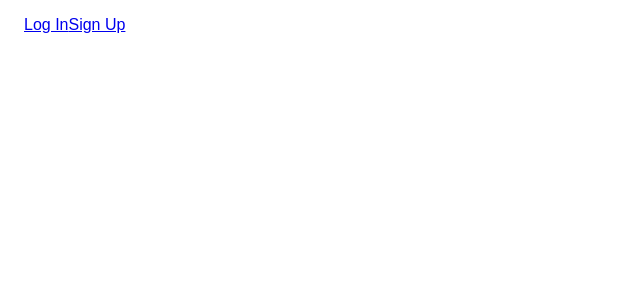
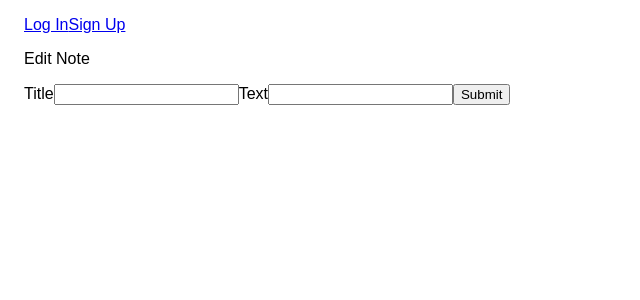
Before and after one commit to jandcco/cognotes-client, a React app: page /notes/edit/1 in a window 1280 px wide. Shown: the top 300 px of the page, without its empty margins (0-640 px from the left). Built offline with nearby package versions, Linux system fonts and the light colour scheme; no server answers.

Commit message:
Edit and Delete Flow

```diff
--- a/package.json
+++ b/package.json
@@ -5,9 +5,8 @@
   "main": "./src/index.js",
   "proxy": "http://localhost:3001",
   "scripts": {
-    "start": "webpack-dev-server --config ./webpack.config.jsgit ",
-    "prod": "NODE_ENV=production node src/server.js",
-    "heroku-postbuild": "webpack -p",
+    "start": "webpack-dev-server --config ./webpack.config.js --mode development -d",
+    "start:prod": "babel-node ./src/index.js",
     "build": "webpack --mode development",
     "test": "echo \"Error: no test specified\" && exit 1"
   },
--- a/src/App.js
+++ b/src/App.js
@@ -2,7 +2,8 @@ import React, { Component} from "react";
 import {
   BrowserRouter as Router,
   Route,
-  Link
+  Link,
+  Switch
 } from "react-router-dom";
 
 import Navbar from "./Components/Navbar/Navbar";
@@ -10,6 +11,10 @@ import Home from "./Pages/Home/Home";
 import LogIn from "./Pages/LogIn/LogIn";
 import Register from "./Pages/Register/Register";
 import Dashboard from "./Pages/Dashboard/Dashboard";
+import ShowGroup from "./Pages/ShowGroup/ShowGroup";
+import Search from "./Pages/Search/Search"
+import CreateNoteForm from "./Pages/CreateNoteForm/CreateNoteForm";
+import EditNote from "./Pages/EditNote/EditNote";
 import "./App.css";
 
 class App extends Component{
@@ -25,22 +30,18 @@ class App extends Component{
 
   setWebToken(token){
     console.log(`Token ${token} set on client`);
+
     this.setState({
+      token,
       loggedIn: true
-    })
-    this.setState({
-      token
     });
   }
 
   clearWebToken(){
-    console.log(`Token removed from client`);
-    this.setState({
-      loggedIn: false
-    })
     if (this.state.token){
       this.setState({
-        token: ""
+        token: "",
+        loggedIn: false
       });
     }
   }
@@ -53,16 +54,24 @@ class App extends Component{
         <Router>
           <div>
             <Navbar  loggedIn={this.state.loggedIn}/>
-            {/* <div className="navbar">
-            <LogIn setWebToken={this.setWebToken}/>
-            <Register />
-            </div> */}
-            <Route exact path="/" component={Home} />
-            <Route path="/log-in" component={()=>
-              <LogIn setWebToken={this.setWebToken} />
-            } />
-            <Route path="/register" component={Register} />
-            <Route path="/dashboard" component={Dashboard} />
+            <Switch>
+              <Route exact path="/" component={Home} />
+              <Route path="/log-in" component={()=>
+                <LogIn setWebToken={this.setWebToken} />
+              } />
+              <Route path="/register" component={Register} />
+              <Route exact path="/dashboard/note/new" component={() =>
+                <CreateNoteForm token={this.state.token} />
+              } />
+
+              <Route path="/dashboard" component={()=>
+                <Dashboard token={this.state.token} />} />
+
+              <Route path="/notes/edit/:id" render={() => <EditNote token={this.state.token} />} />
+              <Route path="/search" component={Search} />
+              <Route path="/group/:id" component={ShowGroup} />
+
+            </Switch>
           </div>
         </Router>
 
--- a/src/Components/Navbar/Navbar.js
+++ b/src/Components/Navbar/Navbar.js
@@ -8,7 +8,10 @@ const Navbar = (props) => {
       {
         props.loggedIn ?
         (
-         <p>...</p>
+         <div>
+           <Link to="/search" >Search Groups or Tags</Link>
+           <Link to="/logout" >Log Out</Link>
+         </div>
         ) :
         (
           <div>
--- /dev/null
+++ b/src/Components/TmpNoteList/TmpNoteList.js
@@ -0,0 +1,28 @@
+import React from "react";
+import Note from "../Note/Note";
+import {Link} from "react-router-dom";
+import axios from "axios";
+const TmpNoteList = (props) => {
+  let notes;
+  if (props.notes){
+    notes = props.notes.map((note) => {
+      return (
+        <div key={note._id}>
+          <p> {note.title} </p>
+          <Link to={`/notes/edit/${note._id}`} > Edit </Link>
+          <button onClick={async () => {
+            await axios.delete(`http://localhost:3001/note/${note._id}?token=${props.token}`);
+          }}> Delete </button>
+        </div>
+      );
+    });
+  } else {
+    notes = null;
+  }
+
+  return (
+    notes
+  );
+};
+
+export default TmpNoteList;
--- /dev/null
+++ b/src/Pages/CreateNoteForm/CreateNoteForm.js
@@ -0,0 +1,57 @@
+import React from "react";
+import {withRouter } from "react-router-dom";
+import axios from "axios";
+
+class CreateNoteForm extends React.Component{
+  constructor(props){
+    super(props);
+
+    this.handleInputChange = this.handleInputChange.bind(this);
+    this.handleNoteSubmission = this.handleNoteSubmission.bind(this);
+  }
+
+  handleInputChange(event) {
+    const target = event.target;
+    const value = target.value;
+    const name = target.name;
+
+    this.setState({
+      [name]: value
+    });
+  }
+
+  async handleNoteSubmission (event) {
+    event.preventDefault();
+    const res = await axios.post("http://localhost:3001/note",{
+      title: this.state.title,
+      text: this.state.text,
+      token: this.props.token
+    });
+    console.log(res);
+    const dashboard = {
+      pathname: "/dashboard"
+    };
+    this.props.history.push(dashboard);
+  }
+  render(){
+    return(
+      <form>
+        <p> Create a New Note</p>
+        <label htmlFor="title">Title</label>
+        <input
+          type="text"
+          name="title"
+          onChange={this.handleInputChange}/>
+        <label htmlFor="text">Text</label>
+        <input
+          type="textarea"
+          name="text"
+          onChange={this.handleInputChange}/>
+        <button type="submit" onClick={this.handleNoteSubmission}>Submit</button>
+      </form>
+    );
+
+  }
+}
+
+export default withRouter(CreateNoteForm);
--- a/src/Pages/Dashboard/Dashboard.js
+++ b/src/Pages/Dashboard/Dashboard.js
@@ -1,17 +1,33 @@
 import React, { Component} from "react";
+import {Link} from "react-router-dom";
+import axios from "axios";
 
+import TmpNoteList from "../../Components/TmpNoteList/TmpNoteList";
 class Dashboard extends Component{
   constructor (props){
     super(props);
     this.state = {
-
+      notes: []
     };
   }
+  async getUserNotes(){
+    const notes = await axios.get(`http://localhost:3001/note?token=${this.props.token}`);
+    console.log(notes);
+    this.setState({
+      notes: notes.data
+    })
+  }
 
+  async componentDidMount(){
+    await this.getUserNotes();
+  }
   render(){
     return(
       <div className="dashboard">
         <p> Dashboard </p>
+        {/* <button> New Note </button> */}
+        <Link to="/dashboard/note/new" > New Note </Link>
+        <TmpNoteList token={this.props.token} notes={this.state.notes}/>
       </div>
     );
   }
--- /dev/null
+++ b/src/Pages/EditNote/EditNote.js
@@ -0,0 +1,75 @@
+import React from "react";
+import {withRouter } from "react-router-dom";
+import axios from "axios";
+
+class EditNote extends React.Component{
+  constructor(props){
+    super(props);
+    this.state = ({
+      text: "",
+      title: ""
+    })
+    this.handleInputChange = this.handleInputChange.bind(this);
+    this.handleEditSubmission = this.handleEditSubmission.bind(this);
+  }
+
+  handleInputChange(event) {
+    const target = event.target;
+    const value = target.value;
+    const name = target.name;
+
+    this.setState({
+      [name]: value
+    });
+  }
+
+  async componentDidMount(){
+    await this.prepopulateFields();
+  }
+
+  async prepopulateFields(){
+    console.log(this.props);
+    const noteDetails = await axios.get(`http://localhost:3001/note?id=${this.props.match.params.id}`);
+    console.log(noteDetails);
+    this.content.value = noteDetails.data.text;
+    this.title.value = noteDetails.data.title;
+  }
+
+  async handleEditSubmission (event) {
+    event.preventDefault();
+    console.log(this.content)
+    const res = await axios.put(`http://localhost:3001/note/${this.props.match.params.id}`,{
+      updatedTitle: this.title.value,
+      updatedText: this.content.value,
+      token: this.props.token
+    });
+    console.log(res);
+    const dashboard = {
+      pathname: "/dashboard"
+    };
+    this.props.history.push(dashboard);
+  }
+  render(){
+    return(
+      <form>
+        <p>Edit Note</p>
+        <label htmlFor="title">Title</label>
+        <input
+          type="text"
+          name="title"
+          onChange={this.handleInputChange}
+          ref={(input) => this.title = input}/>
+        <label htmlFor="text">Text</label>
+        <input
+          type="textarea"
+          name="text"
+          onChange={this.handleInputChange}
+          ref={(input) => this.content = input}/>
+        <button type="submit" onClick={this.handleEditSubmission}>Submit</button>
+      </form>
+    );
+
+  }
+}
+
+export default withRouter(EditNote);
--- /dev/null
+++ b/src/Pages/Search/Search.js
@@ -0,0 +1,20 @@
+import React from "react";
+import PropTypes from "prop-types";
+
+const Search = () => {
+  return (
+    <div className="group-search">
+      <h1> Search </h1>
+      <form>
+        <input type="text" name="search-field" />
+        <button>Search Note Tags</button>
+        <button>Search Groups</button>
+      </form>
+    </div>
+  );
+};
+
+Search.propTypes = {
+  loggedIn: PropTypes.bool
+};
+export default Search;
--- /dev/null
+++ b/src/Pages/ShowGroup/ShowGroup.js
@@ -0,0 +1,19 @@
+import React, { Component} from "react";
+class ShowGroup extends Component{
+  constructor (props){
+    super(props);
+    this.state = {
+
+    };
+  }
+
+  render(){
+    return(
+      <div className="dashboard">
+        <p> Group </p>
+      </div>
+    );
+  }
+}
+
+export default ShowGroup;
```
